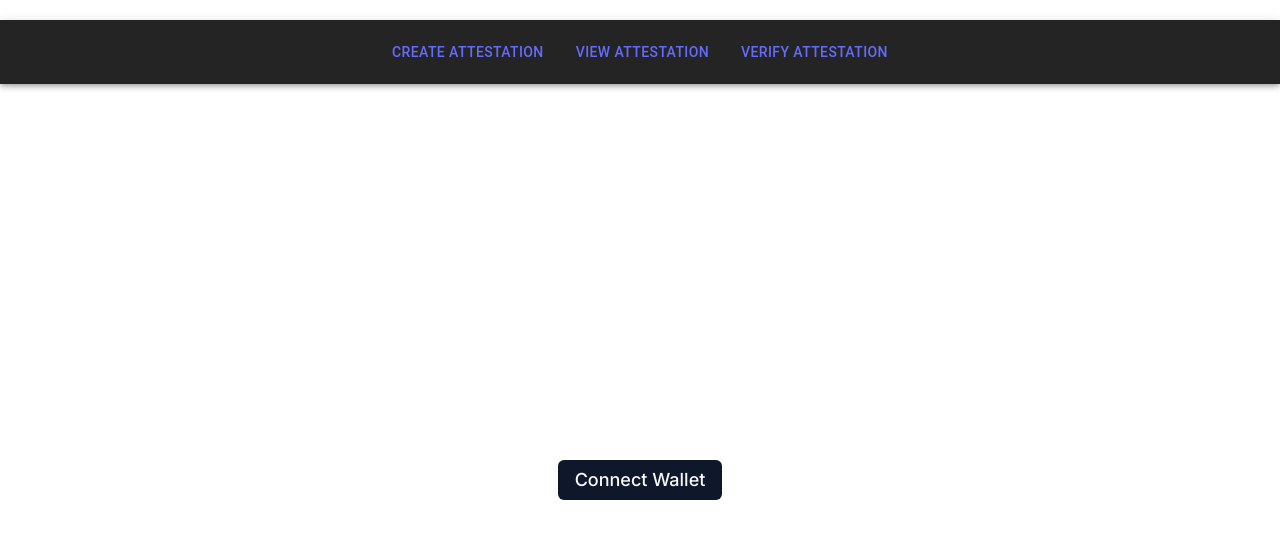
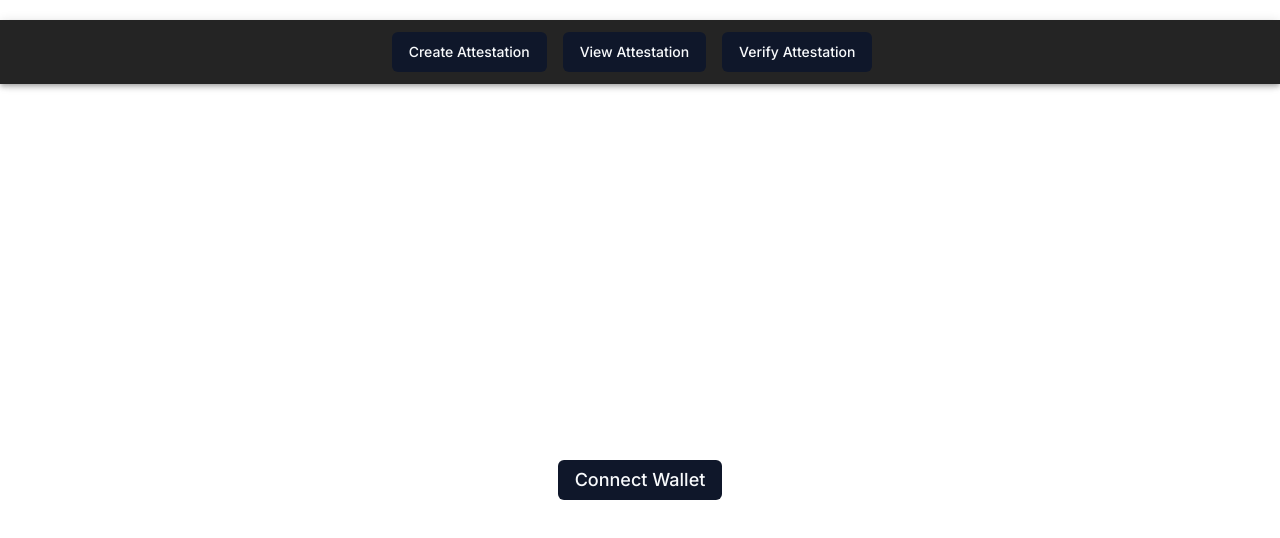
Before and after one commit to martintvarog/verified-next, a Next.js app in the folder verified/: page /connectWallet in a window 1280 px wide. Shown: the top 538 px of the page. Built offline with nearby package versions, Linux system fonts and the light colour scheme.

Commit message:
nav bar redesign

```diff
--- a/verified/src/components/navbar.tsx
+++ b/verified/src/components/navbar.tsx
@@ -1,23 +1,24 @@
 import Link from 'next/link';
 import React from 'react';
-import { AppBar, Button, Toolbar } from '@mui/material';
+import { AppBar, Toolbar } from '@mui/material';
+import {Button} from "@/components/ui/button";
 
 const NavBar: React.FC = () => {
     return (
-        <AppBar position="static" style={{ backgroundColor: '#242424' }}>
-            <Toolbar style={{ display: 'flex', justifyContent: 'center', alignItems: 'center' }}>
+        <AppBar position="static"  style={{ backgroundColor: '#242424' }} >
+            <Toolbar className="justify-center items-center flex">
                 <Link href={"createAttestation"}>
-                    <Button color="inherit" style={{ fontWeight: 500, color: '#646cff', textDecoration: 'none' }}>
+                    <Button className="mr-4">
                         Create Attestation
                     </Button>
                 </Link>
                 <Link href={"viewAttestation"}>
-                    <Button color="inherit" style={{ fontWeight: 500, color: '#646cff', textDecoration: 'none', marginLeft: '1rem' }}>
+                    <Button className="mr-4">
                         View Attestation
                     </Button>
                 </Link>
                 <Link href={"verifyAttestation"}>
-                    <Button color="inherit" style={{ fontWeight: 500, color: '#646cff', textDecoration: 'none', marginLeft: '1rem' }}>
+                    <Button className="mr-4">
                         Verify Attestation
                     </Button>
                 </Link>
```
